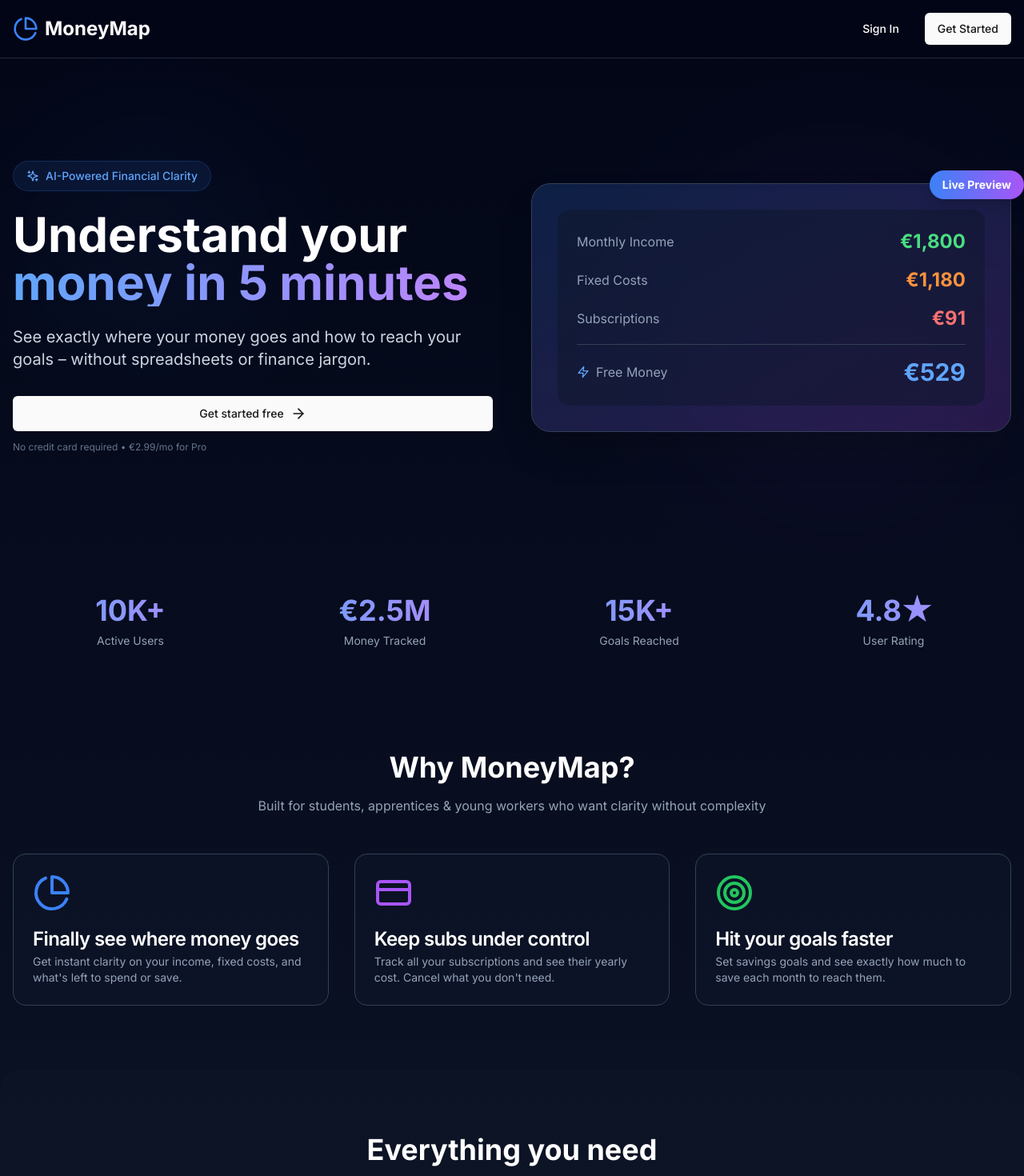
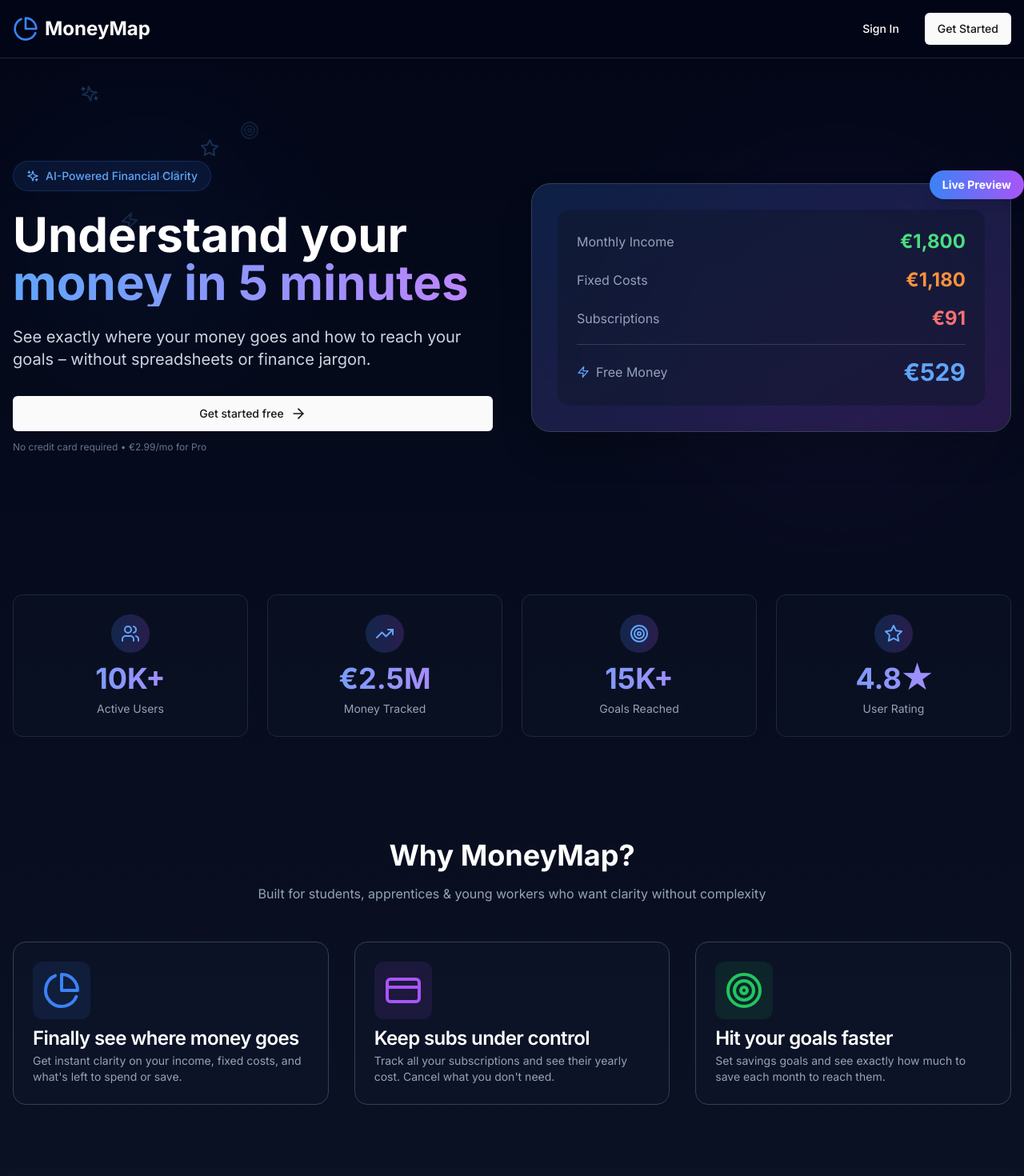
Before and after one commit to devin-voegele/moneymap, a Next.js app: page / in a window 1280 px wide. Shown: the top 1470 px of the page at 80% size. Built offline with nearby package versions, Linux system fonts and the light colour scheme.

Commit message:
Add stunning animations: floating icons, shimmer effects, animated borders, and hover glows

```diff
--- a/app/page.tsx
+++ b/app/page.tsx
@@ -4,7 +4,7 @@
 import Link from 'next/link'
 import { Button } from '@/components/ui/button'
 import { Card, CardContent, CardDescription, CardHeader, CardTitle } from '@/components/ui/card'
-import { ArrowRight, Check, PieChart, TrendingUp, Target, Sparkles, Zap, CreditCard, Menu, X } from 'lucide-react'
+import { ArrowRight, Check, PieChart, TrendingUp, Target, Sparkles, Zap, CreditCard, Menu, X, Star, Users, TrendingDown } from 'lucide-react'
 import { motion, AnimatePresence } from 'framer-motion'
 
 export default function LandingPage() {
@@ -181,6 +181,34 @@
           }}
         />
 
+        {/* Floating Icons Animation */}
+        {[
+          { Icon: Sparkles, delay: 0, x: 100, y: 50 },
+          { Icon: TrendingUp, delay: 1, x: 200, y: 150 },
+          { Icon: Target, delay: 2, x: 300, y: 80 },
+          { Icon: Zap, delay: 1.5, x: 150, y: 200 },
+          { Icon: Star, delay: 0.5, x: 250, y: 120 },
+        ].map((item, index) => (
+          <motion.div
+            key={index}
+            className="absolute hidden lg:block"
+            style={{ left: `${item.x}px`, top: `${item.y}px` }}
+            animate={{
+              y: [0, -20, 0],
+              rotate: [0, 10, -10, 0],
+              opacity: [0.3, 0.6, 0.3],
+            }}
+            transition={{
+              duration: 4,
+              delay: item.delay,
+              repeat: Infinity,
+              ease: "easeInOut"
+            }}
+          >
+            <item.Icon className="h-6 w-6 text-blue-400/40" />
+          </motion.div>
+        ))}
+
         <div className="grid md:grid-cols-2 gap-12 items-center relative z-10">
           <motion.div
             initial={{ opacity: 0, y: 20 }}
@@ -341,10 +369,10 @@
       <section className="container mx-auto px-4 py-12">
         <div className="grid grid-cols-2 md:grid-cols-4 gap-6">
           {[
-            { number: "10K+", label: "Active Users" },
-            { number: "€2.5M", label: "Money Tracked" },
-            { number: "15K+", label: "Goals Reached" },
-            { number: "4.8★", label: "User Rating" }
+            { number: "10K+", label: "Active Users", icon: Users },
+            { number: "€2.5M", label: "Money Tracked", icon: TrendingUp },
+            { number: "15K+", label: "Goals Reached", icon: Target },
+            { number: "4.8★", label: "User Rating", icon: Star }
           ].map((stat, index) => (
             <motion.div
               key={index}
@@ -352,12 +380,33 @@
               whileInView={{ opacity: 1, scale: 1 }}
               viewport={{ once: true }}
               transition={{ duration: 0.5, delay: index * 0.1 }}
-              className="text-center"
+              whileHover={{ scale: 1.05, y: -5 }}
+              className="text-center relative group"
             >
-              <div className="text-3xl md:text-4xl font-bold bg-gradient-to-r from-blue-400 to-purple-400 bg-clip-text text-transparent mb-2">
-                {stat.number}
+              <motion.div
+                className="absolute inset-0 bg-gradient-to-r from-blue-500/10 to-purple-500/10 rounded-xl blur-xl opacity-0 group-hover:opacity-100 transition-opacity"
+              />
+              <div className="relative bg-slate-900/30 border border-slate-800 rounded-xl p-6 group-hover:border-blue-500/30 transition-all">
+                <motion.div
+                  initial={{ scale: 0 }}
+                  whileInView={{ scale: 1 }}
+                  viewport={{ once: true }}
+                  transition={{ duration: 0.5, delay: index * 0.1 + 0.2, type: "spring" }}
+                  className="inline-flex items-center justify-center w-12 h-12 bg-gradient-to-r from-blue-500/20 to-purple-500/20 rounded-full mb-3"
+                >
+                  <stat.icon className="h-6 w-6 text-blue-400" />
+                </motion.div>
+                <motion.div
+                  initial={{ opacity: 0, y: 10 }}
+                  whileInView={{ opacity: 1, y: 0 }}
+                  viewport={{ once: true }}
+                  transition={{ duration: 0.5, delay: index * 0.1 + 0.3 }}
+                  className="text-3xl md:text-4xl font-bold bg-gradient-to-r from-blue-400 to-purple-400 bg-clip-text text-transparent mb-2"
+                >
+                  {stat.number}
+                </motion.div>
+                <div className="text-slate-400 text-sm">{stat.label}</div>
               </div>
-              <div className="text-slate-400 text-sm">{stat.label}</div>
             </motion.div>
           ))}
         </div>
@@ -410,16 +459,35 @@
               viewport={{ once: true }}
               transition={{ duration: 0.5, delay: feature.delay }}
               whileHover={{ y: -8, transition: { duration: 0.3 } }}
+              className="relative group"
             >
-              <Card className="bg-slate-900/50 border-slate-700 h-full hover:border-slate-600 transition-all">
+              {/* Glow effect on hover */}
+              <motion.div
+                className="absolute -inset-0.5 bg-gradient-to-r from-blue-500/0 via-purple-500/0 to-blue-500/0 rounded-lg blur opacity-0 group-hover:opacity-30 transition-opacity"
+                animate={{
+                  backgroundPosition: ['0% 50%', '100% 50%', '0% 50%'],
+                }}
+                transition={{
+                  duration: 3,
+                  repeat: Infinity,
+                  ease: "linear"
+                }}
+                style={{
+                  backgroundSize: '200% 200%',
+                }}
+              />
+              <Card className="bg-slate-900/50 border-slate-700 h-full hover:border-slate-600 transition-all relative">
                 <CardHeader>
                   <motion.div
                     whileHover={{ rotate: 360, scale: 1.1 }}
                     transition={{ duration: 0.6 }}
+                    className="inline-block"
                   >
-                    <feature.icon className={`h-12 w-12 text-${feature.color}-500 mb-4`} />
+                    <div className={`p-3 bg-${feature.color}-500/10 rounded-xl inline-block`}>
+                      <feature.icon className={`h-12 w-12 text-${feature.color}-500`} />
+                    </div>
                   </motion.div>
-                  <CardTitle className="text-white">{feature.title}</CardTitle>
+                  <CardTitle className="text-white mt-4">{feature.title}</CardTitle>
                   <CardDescription className="text-slate-400">
                     {feature.description}
                   </CardDescription>
@@ -684,7 +752,23 @@
             viewport={{ once: true }}
             transition={{ duration: 0.6 }}
             whileHover={{ y: -8, scale: 1.02 }}
+            className="relative"
           >
+            {/* Animated border gradient */}
+            <motion.div
+              className="absolute -inset-0.5 bg-gradient-to-r from-blue-500 via-purple-500 to-pink-500 rounded-lg blur opacity-75"
+              animate={{
+                backgroundPosition: ['0% 50%', '100% 50%', '0% 50%'],
+              }}
+              transition={{
+                duration: 3,
+                repeat: Infinity,
+                ease: "linear"
+              }}
+              style={{
+                backgroundSize: '200% 200%',
+              }}
+            />
             <Card className="border-blue-500 bg-slate-900/90 relative overflow-hidden h-full">
               <div className="absolute inset-0 bg-gradient-to-br from-blue-500/20 to-purple-500/20 -z-10"></div>
               <motion.div
@@ -695,6 +779,18 @@
                 }}
                 transition={{
                   duration: 4,
+                  repeat: Infinity,
+                  ease: "easeInOut"
+                }}
+              />
+              <motion.div
+                className="absolute -bottom-20 -left-20 w-40 h-40 bg-purple-500/20 rounded-full blur-3xl"
+                animate={{
+                  scale: [1, 1.3, 1],
+                  opacity: [0.2, 0.5, 0.2],
+                }}
+                transition={{
+                  duration: 5,
                   repeat: Infinity,
                   ease: "easeInOut"
                 }}
@@ -820,12 +916,32 @@
               whileInView={{ opacity: 1, y: 0 }}
               viewport={{ once: true }}
               transition={{ duration: 0.6, delay: 0.6 }}
+              className="relative"
             >
               <Link href="/auth/sign-up">
-                <Button size="lg" className="group w-full sm:w-auto">
-                  Get started for free
-                  <ArrowRight className="ml-2 h-5 w-5 group-hover:translate-x-1 transition-transform" />
-                </Button>
+                <motion.div
+                  whileHover={{ scale: 1.05 }}
+                  whileTap={{ scale: 0.95 }}
+                  className="relative inline-block"
+                >
+                  {/* Shimmer effect */}
+                  <motion.div
+                    className="absolute inset-0 bg-gradient-to-r from-transparent via-white/20 to-transparent rounded-lg"
+                    animate={{
+                      x: ['-200%', '200%'],
+                    }}
+                    transition={{
+                      duration: 2,
+                      repeat: Infinity,
+                      repeatDelay: 1,
+                      ease: "easeInOut"
+                    }}
+                  />
+                  <Button size="lg" className="group w-full sm:w-auto relative overflow-hidden">
+                    <span className="relative z-10">Get started for free</span>
+                    <ArrowRight className="ml-2 h-5 w-5 group-hover:translate-x-1 transition-transform relative z-10" />
+                  </Button>
+                </motion.div>
               </Link>
             </motion.div>
           </div>
```
